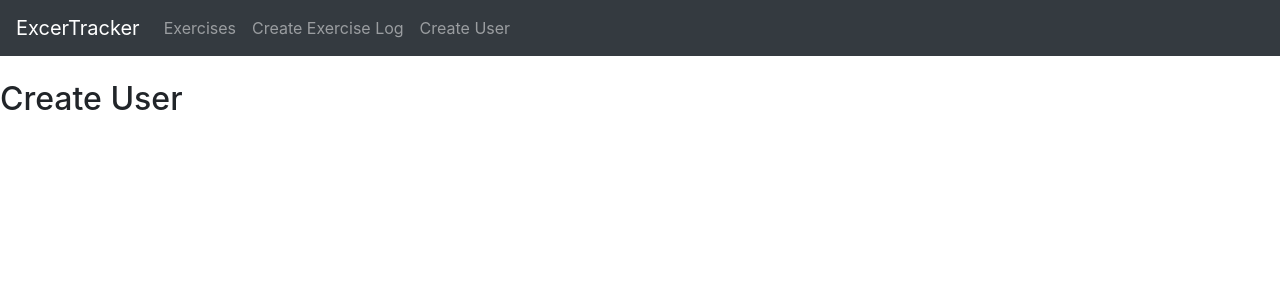
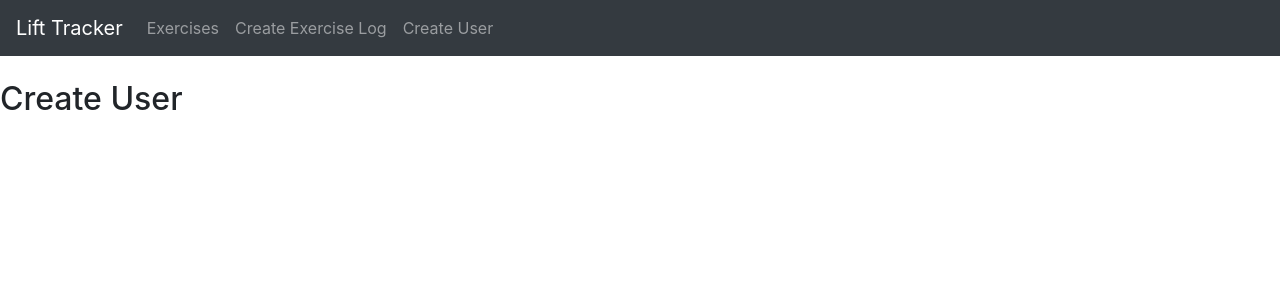
Before and after one commit to raythurman2386/mern-exercise, a React (Create React App) app: page /user in a window 1280 px wide. Shown: the top 300 px of the page. Built offline with nearby package versions, Linux system fonts and the light colour scheme.

Commit message:
troubleshooting list

```diff
--- a/src/components/ExerciseList.jsx
+++ b/src/components/ExerciseList.jsx
@@ -24,7 +24,8 @@
       })
       .catch((err) => {
         console.log(err.response);
-      })
+      });
+    return () => { }
   }, [])
 
   const deleteExercise = (id) => {
--- a/src/components/Navbar.jsx
+++ b/src/components/Navbar.jsx
@@ -4,7 +4,7 @@
 const Navbar = () => {
   return (
     <nav className="navbar navbar-dark bg-dark navbar-expand-lg">
-      <Link to="/" className="navbar-brand">ExcerTracker</Link>
+      <Link to="/" className="navbar-brand">Lift Tracker</Link>
       <div className="collpase navbar-collapse">
         <ul className="navbar-nav mr-auto">
           <li className="navbar-item">
```
